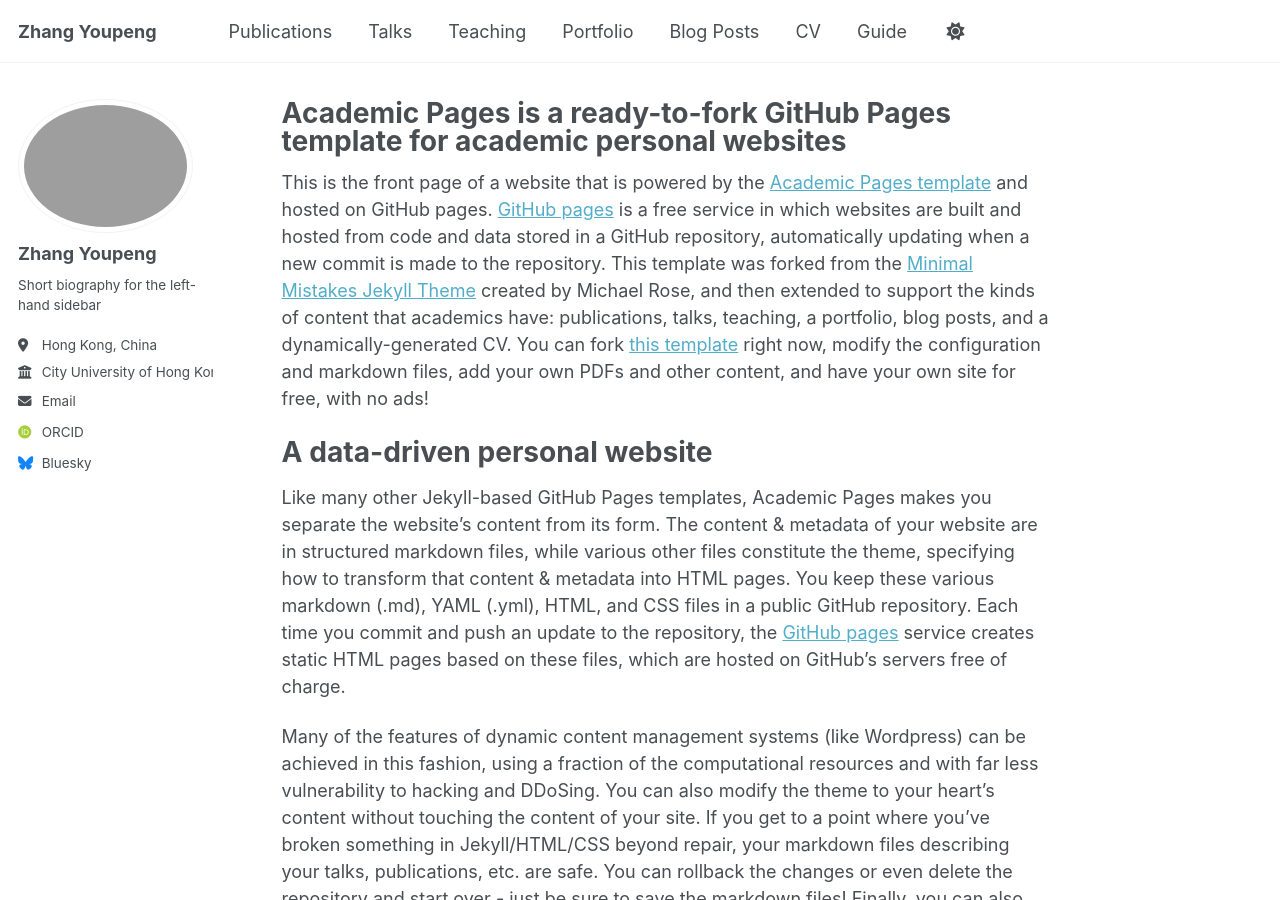
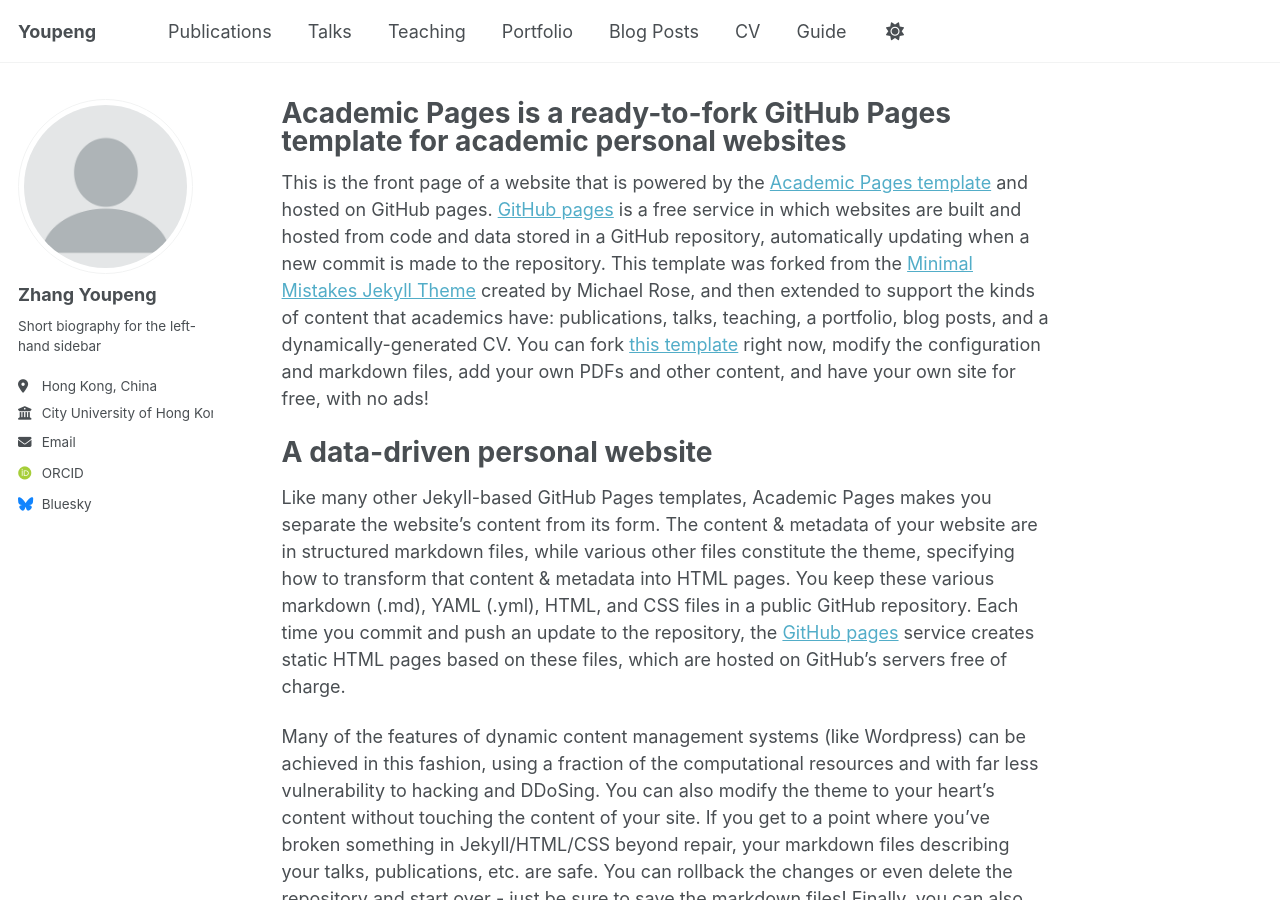
Before and after one commit to Zhangyppy/Zhang-Youpeng, a Jekyll site: the page built from _pages/about.md, in a window 1280 px wide and 900 px high. Built offline with Jekyll 4.4.1, drawn with Linux system fonts in a browser that asks for light colours; some web fonts are replaced.

Commit message:
Update _config.yml

```diff
--- a/_config.yml
+++ b/_config.yml
@@ -9,7 +9,7 @@
 # Basic Site Settings
 locale                   : "en-US"
 site_theme               : "default"
-title                    : "Zhang Youpeng"
+title                    : "Youpeng"
 title_separator          : "-"
 name                     : &name "Your Name"
 description              : &description "personal description"
@@ -22,7 +22,7 @@ repository               : "Zhangyppy/Zhang-Youpeng"
 #               Additional customization can be done by editing /_includes/author-profile.html
 author:
   # Biographic information
-  avatar           : "Zhangyppy/Zhang-Youpeng/profile.png"
+  avatar           : "profile.png"
   name             : "Zhang Youpeng"
   pronouns         : # example: "she/her"
   bio              : "Short biography for the left-hand sidebar"
```
